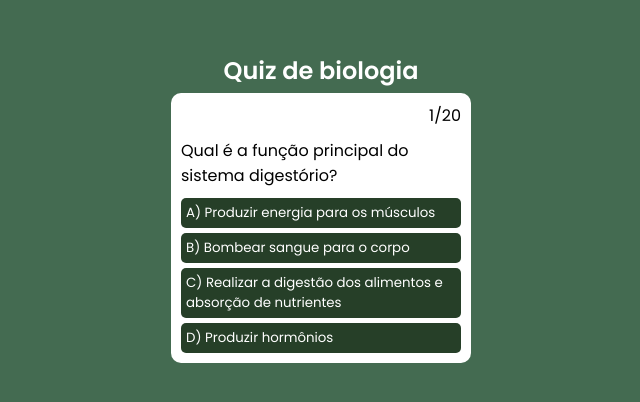
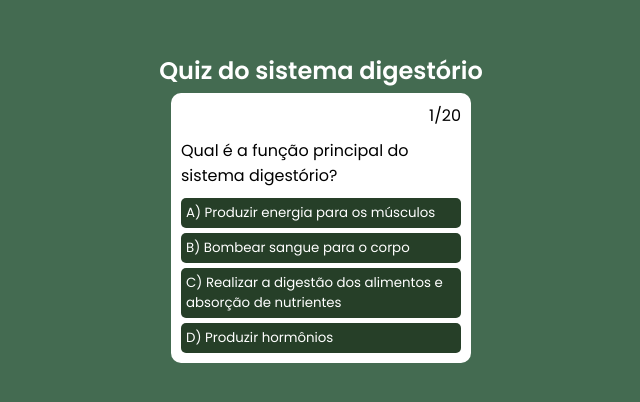
Before and after one commit to gusrick02/quis-sistema-digest-rio, a plain HTML site: page index.html in a window 1280 px wide. Shown: the part 192-594 px from the top of the page, without its empty margins (319-959 px from the left). Drawn offline with Linux system fonts and the light colour scheme.

Commit message:
index.html

```diff
--- a/index.html
+++ b/index.html
@@ -10,7 +10,7 @@
 </head>
 <body>
 
-  <h2>Quiz de biologia</h2>
+  <h2>Quiz do sistema digestório</h2>
   <main>
     <div class="content">
       <span class="spnQtd"></span>
```
